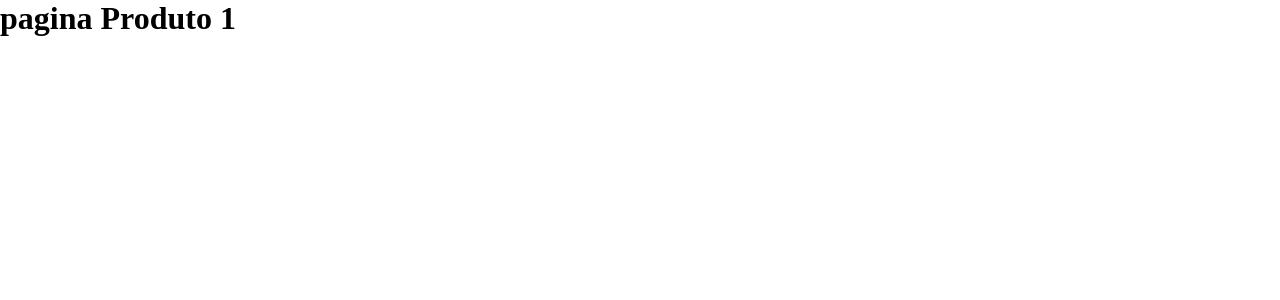
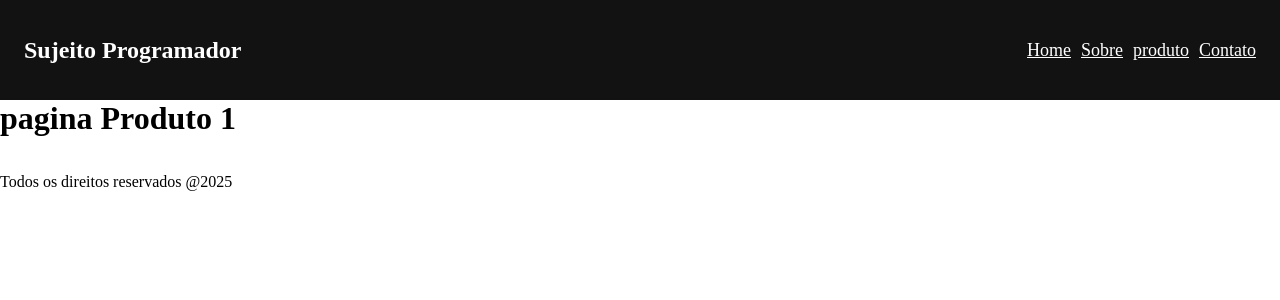
Before and after one commit to RockNicolas/Routes-React, a React (Vite) app: page /produto/1 in a window 1280 px wide. Shown: the top 300 px of the page. Built offline with nearby package versions, Linux system fonts and the light colour scheme.

Commit message:
Aplicando um header com o Outlet e ciração de layout

```diff
--- /dev/null
+++ b/src/components/layout/layout.tsx
@@ -0,0 +1,15 @@
+import { Outlet } from 'react-router-dom'
+import { Header } from '../header/header'
+
+export function Layout(){
+    return(
+        <>
+            <Header />
+            <Outlet />
+            <br /><br />
+            <footer>
+                <span>Todos os direitos reservados @2025</span>
+            </footer>
+        </>
+    )
+}
--- a/src/pages/home/home.tsx
+++ b/src/pages/home/home.tsx
@@ -1,12 +1,9 @@
 import { Link } from 'react-router-dom'
-import { Header } from '../../components/header/header'
 import './home.css'
 
 export function Home(){
     return(
         <div>
-            <Header/>
-
             <h1>Bem vindo a Pagina Home!</h1>
             <span>Home</span>
             <br />
```
Also changed, not shown: src/routes.tsx (+7 -0 lines).
